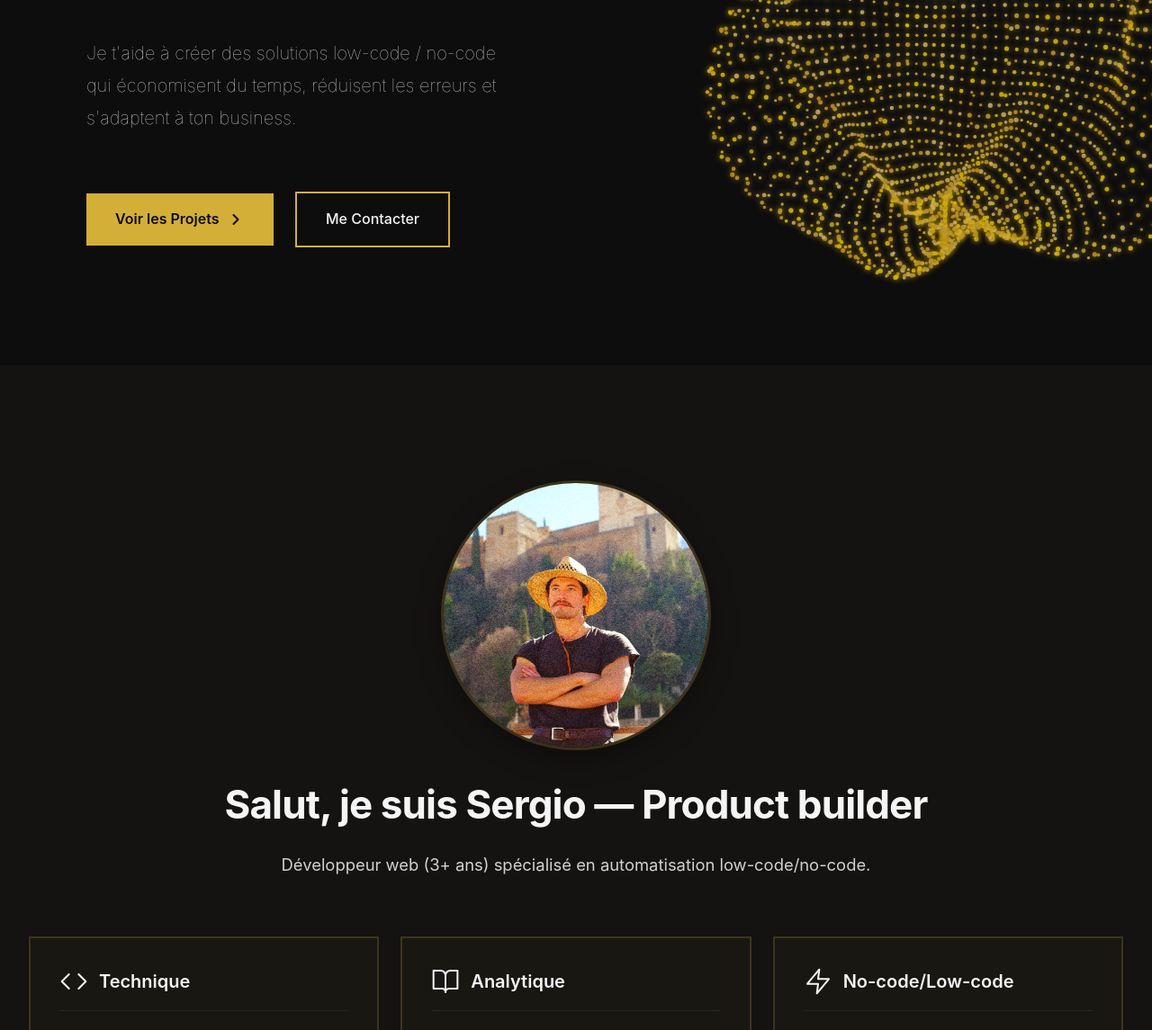
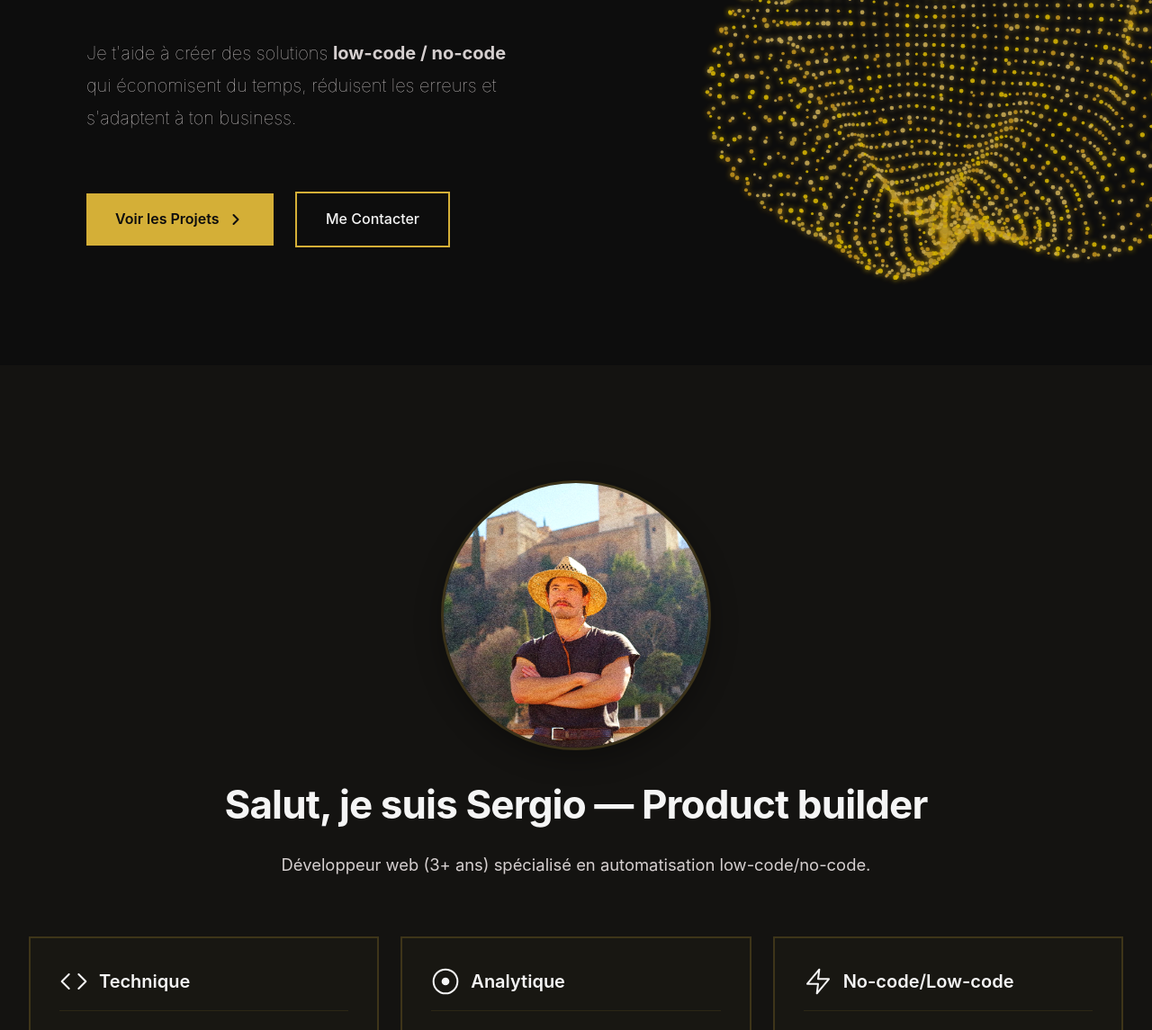
Before and after one commit to scorcuera/arsomnia, an Astro site: page /fr in a window 1280 px wide. Shown: the part 394-1539 px from the top of the page at 90% size. Built offline with nearby package versions, Linux system fonts and the light colour scheme; Astro itself is replaced by a stand-in of ours; animation ran at ten frames a second.

Commit message:
update French hero section subtitle to use strong tags for emphasis and replace icon placeholders with circles in About section for improved visual consistency across French and Spanish pages

```diff
--- a/src/i18n/fr.json
+++ b/src/i18n/fr.json
@@ -7,7 +7,7 @@
   },
   "hero": {
     "title": "Je construis tes <span class='hero-title-accent'>outils</span>",
-    "subtitle": "Je t'aide à créer des solutions low-code / no-code qui économisent du temps, réduisent les erreurs et s'adaptent à ton business.",
+    "subtitle": "Je t'aide à créer des solutions <strong>low-code / no-code</strong> qui économisent du temps, réduisent les erreurs et s'adaptent à ton business.",
     "cta_primary": "Voir les Projets",
     "cta_secondary": "Me Contacter"
   },
--- a/src/pages/fr/index.astro
+++ b/src/pages/fr/index.astro
@@ -66,8 +66,8 @@ const t = useTranslations('fr');
 					<div class="box-header">
 						<div class="box-icon">
 							<svg width="32" height="32" viewBox="0 0 24 24" fill="none" stroke="currentColor" stroke-width="1.5" stroke-linecap="round" stroke-linejoin="round">
-								<path d="M2 3h6a4 4 0 0 1 4 4v14a3 3 0 0 0-3-3H2z"></path>
-								<path d="M22 3h-6a4 4 0 0 0-4 4v14a3 3 0 0 1 3-3h7z"></path>
+								<circle cx="12" cy="12" r="10"></circle>
+								<circle cx="12" cy="12" r="2.5" fill="currentColor"></circle>
 							</svg>
 						</div>
 						<h3 class="box-title">{t('about.box_2_title')}</h3>
--- a/src/pages/index.astro
+++ b/src/pages/index.astro
@@ -66,8 +66,8 @@ const t = useTranslations('es');
 					<div class="box-header">
 						<div class="box-icon">
 							<svg width="32" height="32" viewBox="0 0 24 24" fill="none" stroke="currentColor" stroke-width="1.5" stroke-linecap="round" stroke-linejoin="round">
-								<path d="M2 3h6a4 4 0 0 1 4 4v14a3 3 0 0 0-3-3H2z"></path>
-								<path d="M22 3h-6a4 4 0 0 0-4 4v14a3 3 0 0 1 3-3h7z"></path>
+								<circle cx="12" cy="12" r="10"></circle>
+								<circle cx="12" cy="12" r="2.5" fill="currentColor"></circle>
 							</svg>
 						</div>
 						<h3 class="box-title">{t('about.box_2_title')}</h3>
```
